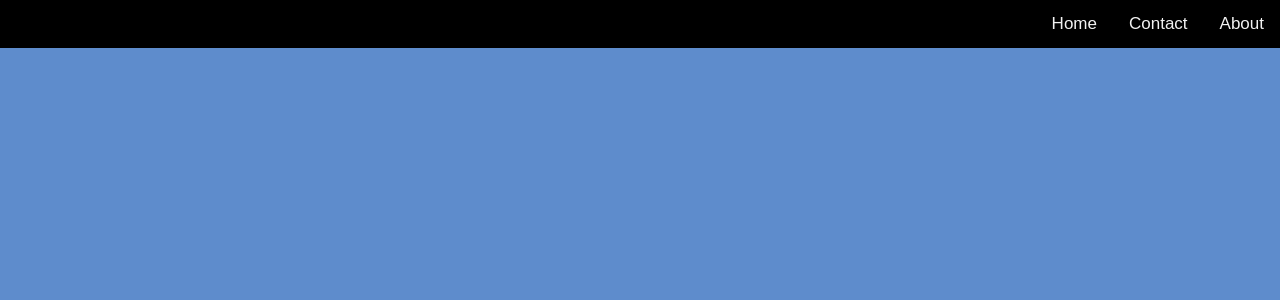
After one commit to jdinh-782/covid-tracker-website, a Python web app: template templates/contact.html in a window 1280 px wide. The commit adds this page. Shown: the top 300 px of the page. Run offline with Jinja, Linux system fonts and the light colour scheme; the template is opened without the code that fills it, so the values that code supplies are empty.

Commit message:
Add files via upload

```diff
--- /dev/null
+++ b/templates/contact.html
@@ -0,0 +1,66 @@
+<!DOCTYPE HTML>
+
+
+<style>
+    html, body
+    {
+        margin: 0;
+        background-color: #5e8ccc;
+        max-width: 100%;
+        overflow-x: hidden;
+        font-family: Arial, Helvetica, sans-serif;
+    }
+
+    .navBar
+    {
+        overflow: hidden;
+        background-color: black;
+    }
+
+    .navBar a
+    {
+        float: right;
+        color: #f2f2f2;
+        text-align: center;
+        padding: 14px 16px;
+        text-decoration: none;
+        font-size: 17px;
+    }
+
+    .navBar a:hover
+    {
+        background-color: #ddd;
+        color: black;
+    }
+
+    .navBar a.active
+    {
+        background-color: #04AA6D;
+        color: white;
+    }
+
+</style>
+
+
+<html lang="en">
+    <head>
+        <title>Covid Tracker Website</title>
+        <meta charset="UTF-8">
+    </head>
+
+    <body>
+        <main>
+            <div class="navBar">
+                <a href="about.html">About</a>
+                <a href="contact.html">Contact</a>
+                <a href="index.html">Home</a>
+            </div>
+
+            <script>
+
+            </script>
+
+        </main>
+    </body>
+
+</html>
```
Also changed, not shown: templates/about.html (+47 -5 lines), templates/index.html (+54 -7 lines).
